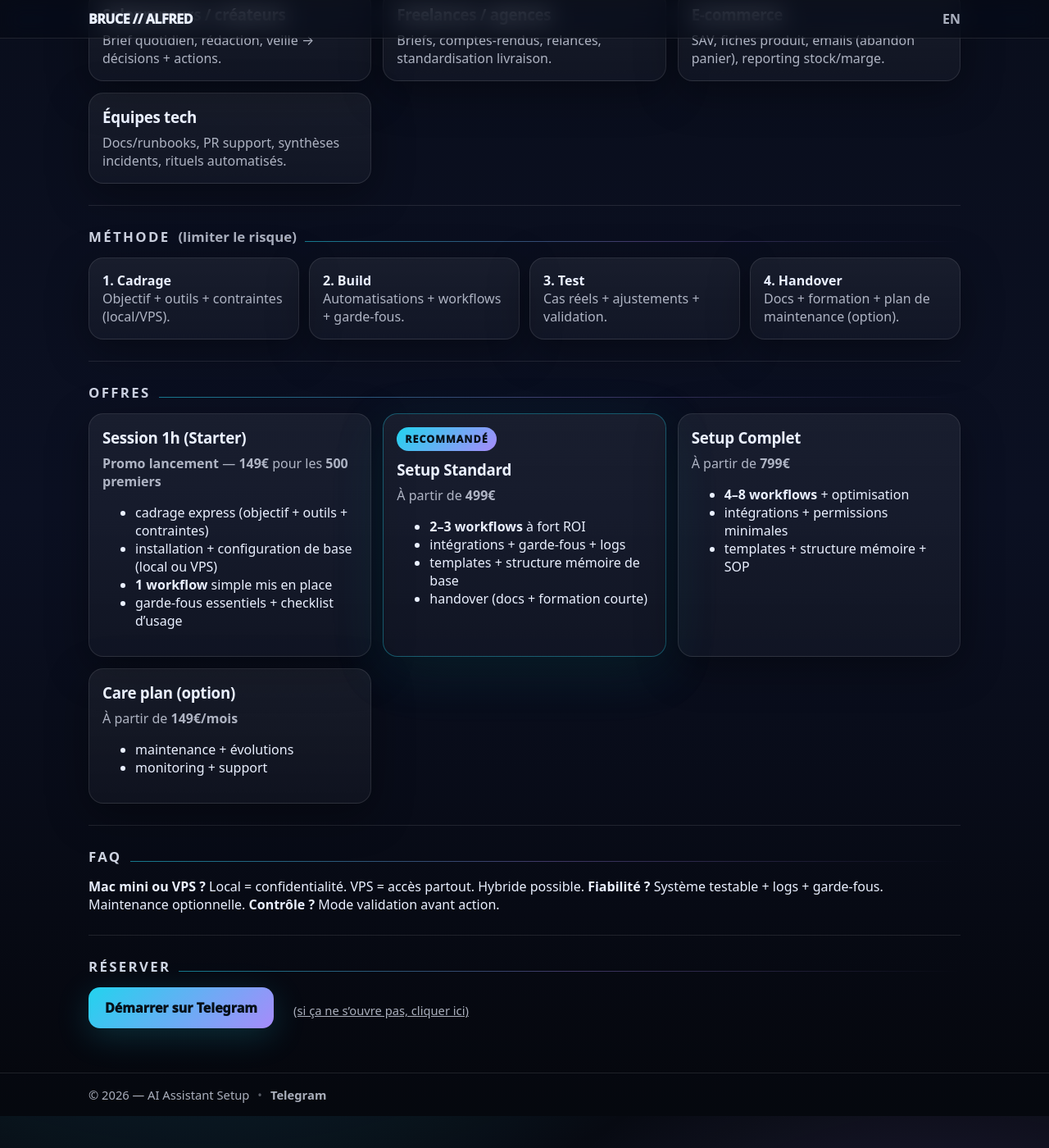
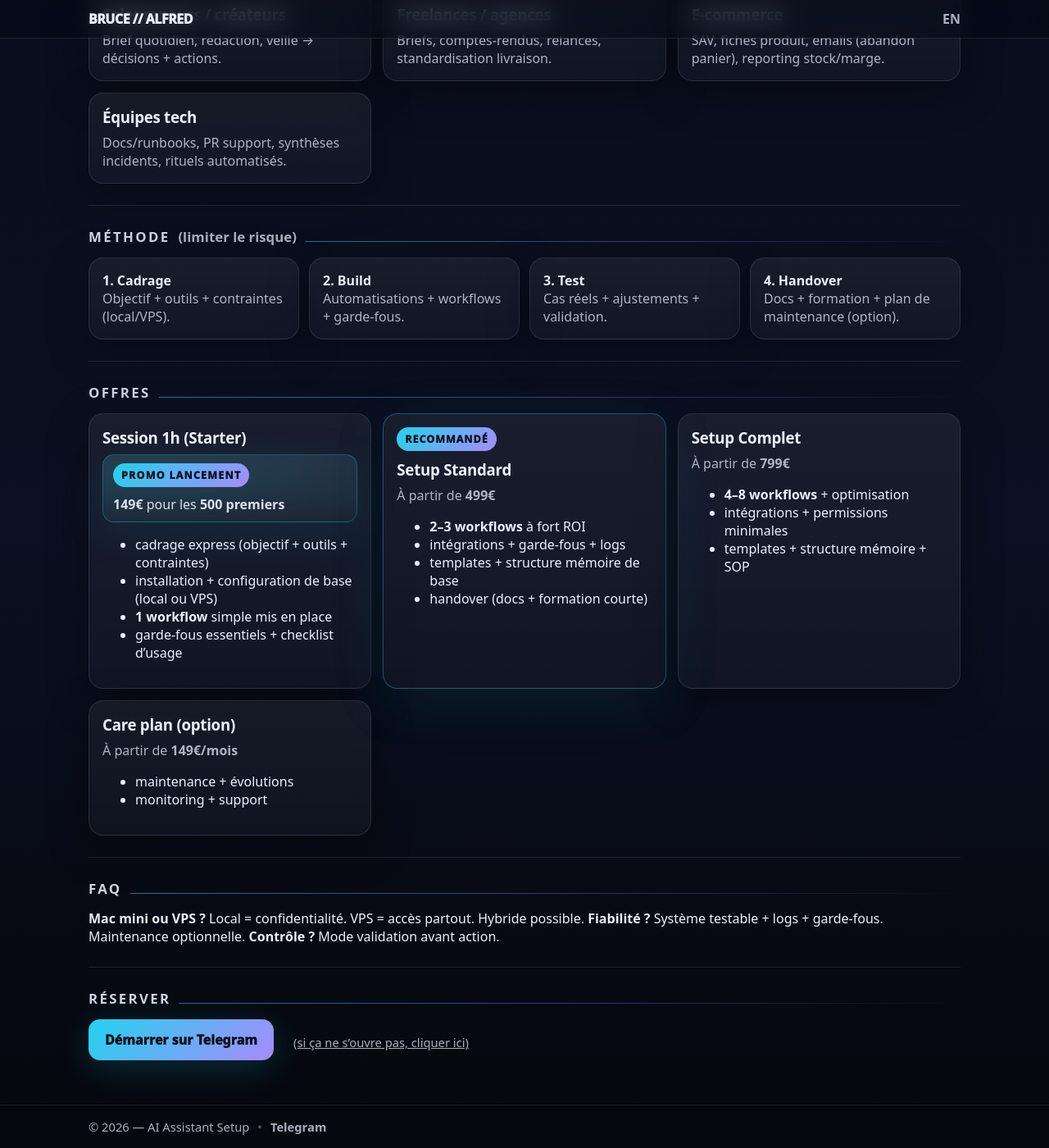
Before and after one commit to bruce-automation/bruce-automation.github.io, a Jekyll site: the page built from index.md, in a window 1280 px wide and 1400 px high, scrolled down 1101 px. Shown: the whole window at 82% size. Built offline with Jekyll 4.4.1, drawn with Linux system fonts in a browser that asks for light colours; before the commit the page ends 2462 px from its top, so only the background shows below that.

Commit message:
Design: highlight launch promo (first 500) with premium callout

```diff
--- a/assets/landing.css
+++ b/assets/landing.css
@@ -68,6 +68,11 @@ a{color:inherit}
 .card--featured{border-color:rgba(34,211,238,.35);box-shadow:0 18px 70px rgba(34,211,238,.10), 0 14px 50px rgba(0,0,0,.35)}
 .badge{display:inline-flex;align-items:center;gap:8px;font-weight:950;font-size:.78rem;letter-spacing:.08em;text-transform:uppercase;color:#061019;background:linear-gradient(135deg,var(--c),var(--c2));padding:6px 10px;border-radius:999px;margin-bottom:10px}
 
+/* Promo callout */
+.promo{display:flex;align-items:center;justify-content:flex-start;gap:10px;flex-wrap:wrap;margin:8px 0 10px 0;padding:10px 12px;border:1px solid rgba(34,211,238,.28);border-radius:14px;background:radial-gradient(600px 120px at 20% 30%, rgba(34,211,238,.16), transparent 65%),linear-gradient(180deg, rgba(255,255,255,.06), rgba(255,255,255,.03));box-shadow:0 14px 60px rgba(34,211,238,.08)}
+.promo__tag{display:inline-flex;align-items:center;font-weight:950;font-size:.78rem;letter-spacing:.10em;text-transform:uppercase;color:#061019;background:linear-gradient(135deg,var(--c),var(--c2));padding:6px 10px;border-radius:999px}
+.promo__text{color:rgba(234,240,255,.92)}
+
 .kpi{display:grid;grid-template-columns:repeat(auto-fit,minmax(220px,1fr));gap:12px}
 .cols{display:grid;grid-template-columns:1.2fr .8fr;gap:14px}
 @media (max-width: 860px){.cols{grid-template-columns:1fr}}
--- a/index.md
+++ b/index.md
@@ -113,7 +113,7 @@ lang: fr
   <div class="grid">
   <div class="card">
     <h3>Session <b>1h</b> (Starter)</h3>
-    <div class="mut"><b>Promo lancement</b> — <b>149€</b> pour les <b>500 premiers</b></div>
+    <div class="promo"><span class="promo__tag">Promo lancement</span><span class="promo__text"><b>149€</b> pour les <b>500 premiers</b></span></div>
     <ul>
       <li>cadrage express (objectif + outils + contraintes)</li>
       <li>installation + configuration de base (local ou VPS)</li>
```
Also changed, not shown: en/index.md (+1 -1 lines).
